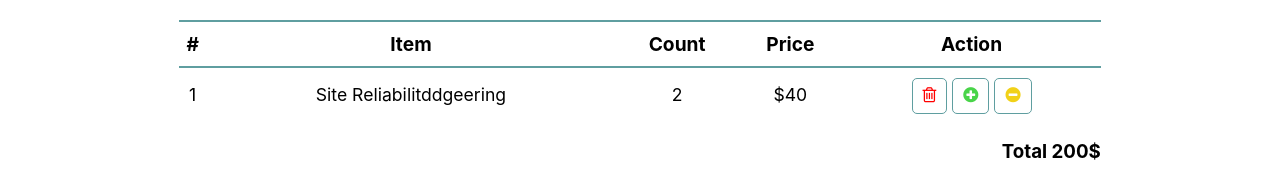
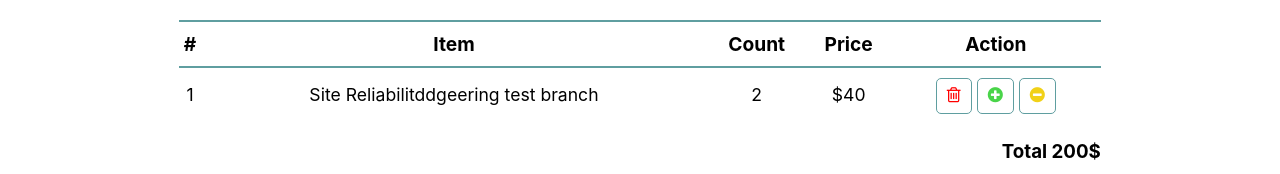
Before and after one commit to Mizynets/re-shop, a React (Create React App) app: page / in a window 1280 px wide. Shown: the part 468-642 px from the top of the page. Built offline with nearby package versions, Linux system fonts and the light colour scheme.

Commit message:
test branch

```diff
--- a/src/components/ShoppingCartTable/ShoppingCartTable.js
+++ b/src/components/ShoppingCartTable/ShoppingCartTable.js
@@ -20,7 +20,7 @@ const ShoppingCartTable = ({items, total, onAddItem, onDecItem, onTrushItem}) =>
                 <tbody>
                     <tr className={s.table__tr}>
                         <td>1</td>
-                        <td>Site Reliabilitddgeering</td>
+                        <td>Site Reliabilitddgeering test branch</td>
                         <td>2</td>
                         <td>$40</td>
                         <td>
```
